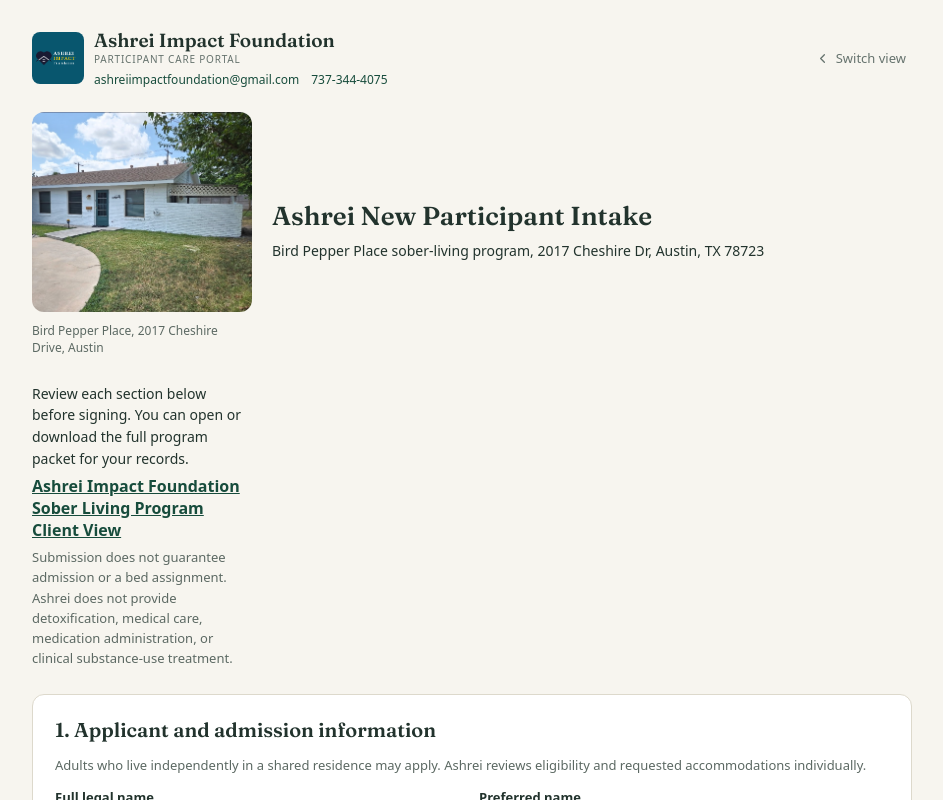
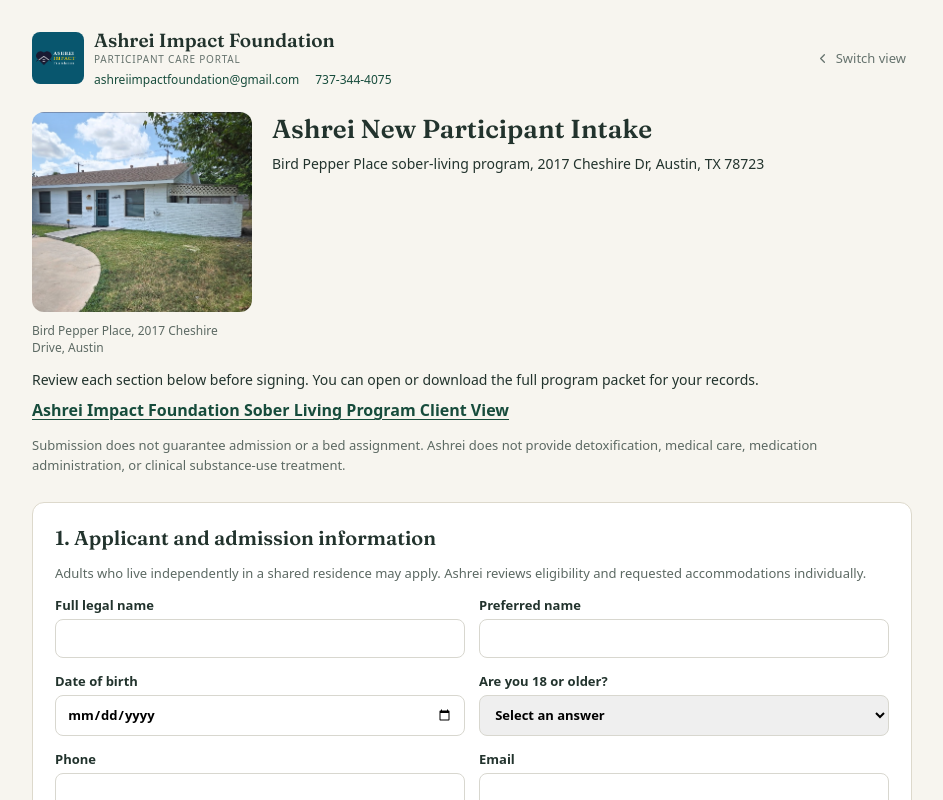
Before and after one commit to JamesJones4301/Transitional-Home-Intake-Form, a Next.js app: page / in a window 1280 px wide. Both pictures are taken after a click on the button 759 px from the left and 206 px from the top of the page. Shown: the top 800 px of the page, without its empty margins (168-1111 px from the left). Built offline with nearby package versions, Linux system fonts and the light colour scheme.

Commit message:
Refine intake header and document access: app/globals.css

```diff
--- a/app/globals.css
+++ b/app/globals.css
@@ -88,18 +88,23 @@
 button { transition: transform 150ms ease, box-shadow 150ms ease, opacity 150ms ease; }
 button:not(:disabled):hover { transform: translateY(-1px); box-shadow: 0 7px 20px rgb(23 76 60 / 10%); }
 button:focus-visible, input:focus-visible { outline: 3px solid rgb(196 147 66 / 35%); outline-offset: 2px; }
-.portal-contact { display: flex; flex-wrap: wrap; gap: 3px 12px; margin-top: 5px; font-size: 12px; }
+.portal-contact { display: flex; flex-wrap: wrap; gap: 3px 16px; margin-top: 5px; font-size: 12px; }
+.portal-contact strong { color: #66736e; font-weight: 600; }
 .portal-contact a { color: #174c3c; text-decoration: none; }
 .portal-contact a:hover { text-decoration: underline; }
 
 .packet-shell { color: #22332d; }
-.packet-header { display: grid; grid-template-columns: 220px minmax(0, 1fr); gap: 20px; align-items: center; margin-bottom: 20px; }
+.packet-header { display: grid; grid-template-columns: 220px minmax(0, 1fr); column-gap: 20px; row-gap: 12px; align-items: start; margin-bottom: 20px; }
 .packet-header figure { margin: 0; }
 .packet-header img { width: 100%; height: 200px; object-fit: cover; border-radius: 12px; }
 .packet-header figcaption { color: #5c6963; font-size: 12px; line-height: 1.4; margin-top: 6px; }
+.packet-heading { padding-top: 2px; }
+.packet-intro { grid-column: 1 / -1; }
 .packet-header h1 { font-family: Fraunces, Georgia, serif; font-size: 26px; line-height: 1.2; margin: 0 0 8px; }
 .packet-header p { margin: 6px 0; font-size: 14px; line-height: 1.55; }
+.packet-intro p:first-child { margin-top: 0; }
 .packet-header a, .packet-pay { color: #174c3c; font-weight: 600; }
+.packet-document { display: inline-block; margin: 3px 0 8px; text-decoration: underline; text-underline-offset: 3px; }
 .packet-section { background: white; border: 1px solid #ddd9cc; border-radius: 12px; padding: 22px; margin: 0 0 16px; }
 .packet-completed-fields { border: 0; margin: 0; padding: 0; min-width: 0; }
 .packet-section h2 { font-family: Fraunces, Georgia, serif; font-size: 20px; margin: 0 0 12px; }
```
